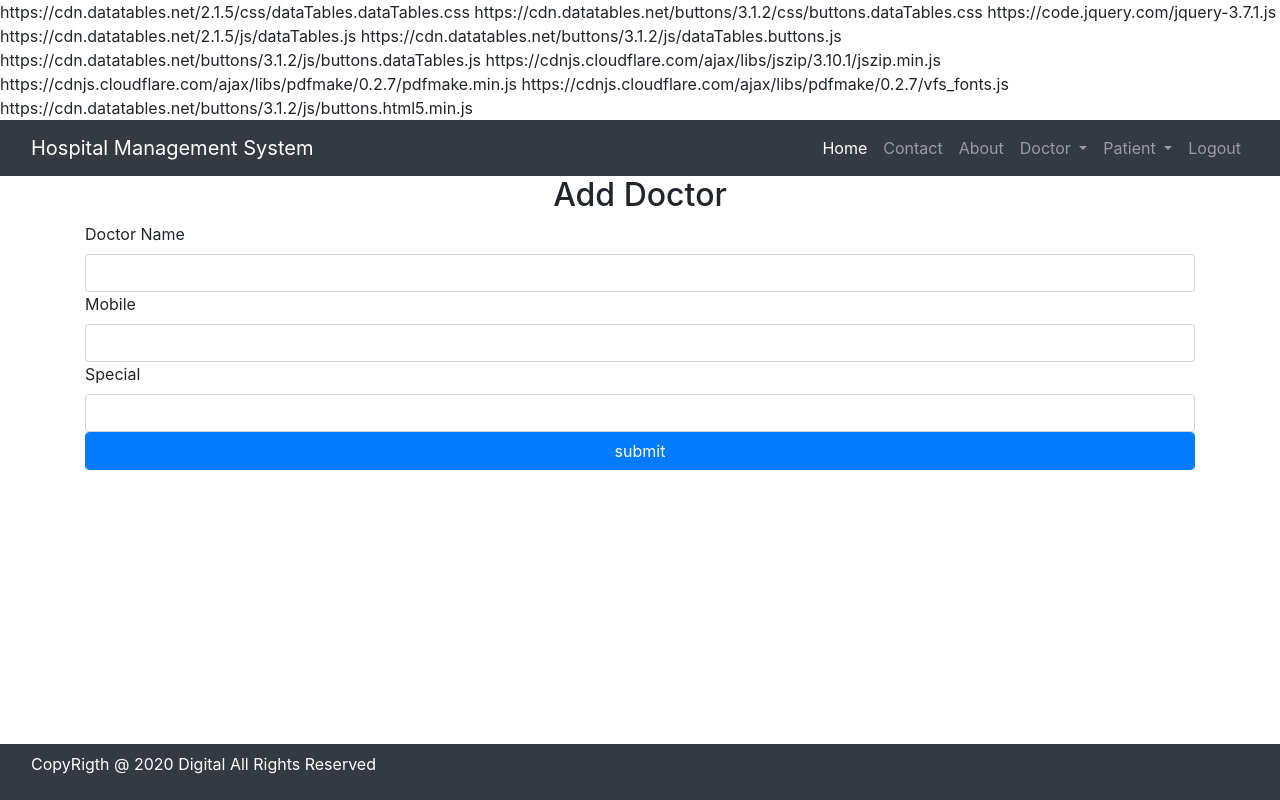
After one commit to RumeysaTasdelen7/Hospital-Management-System, a Django app: page /add_doctor/ in a window 1280 px wide. The commit adds this page. Run offline with Django 5.2, Linux system fonts and the light colour scheme; a user stored in the database is signed in.

Commit message:
31.08.2024

```diff
--- /dev/null
+++ b/hospital_mngt/hospital/templates/add_doctor.html
@@ -0,0 +1,35 @@
+{% include 'base.html' %}
+{% include 'navigation.html' %}
+{% block content %}
+
+{% if error == "no" %}
+<script>
+    alert('Record save successfully');
+    window.location = "{% url 'view_doctor' %}";
+</script>
+{% endif %}
+
+{% if error == "yes" %}
+
+<script>
+    alert('Invalid login, try again');
+</script>
+{% endif %}
+
+<div class="container">
+    <h2 class="text-center">Add Doctor</h2>
+    <form method="POST">
+        {% csrf_token %}
+        <label>Doctor Name</label>
+        <input type="text" class="form-control" name="name"/>
+        <label>Mobile</label>
+        <input type="text" class="form-control" name="mobile"/>
+        <label>Special</label>
+        <input type="text" class="form-control" name="special"/>
+
+        <input type="submit" value="submit" class="form-control btn btn-primary"/>
+    </form>
+</div>
+
+{% endblock content %}
+{% include 'footer.html' %}
--- a/hospital_mngt/hospital/templates/base.html
+++ b/hospital_mngt/hospital/templates/base.html
@@ -10,7 +10,26 @@
     <script src="https://cdn.jsdelivr.net/npm/bootstrap@4.6.2/dist/js/bootstrap.bundle.min.js"></script>
     <link rel="stylesheet" href="https://use.fontawesome.com/releases/v5.7.0/css/all.css">
     <link rel="stylesheet" type="text/css" href="{% static 'css/mystyle.css' %}">
+    https://cdn.datatables.net/2.1.5/css/dataTables.dataTables.css
+    https://cdn.datatables.net/buttons/3.1.2/css/buttons.dataTables.css
+    https://code.jquery.com/jquery-3.7.1.js
+    https://cdn.datatables.net/2.1.5/js/dataTables.js
+    https://cdn.datatables.net/buttons/3.1.2/js/dataTables.buttons.js
+    https://cdn.datatables.net/buttons/3.1.2/js/buttons.dataTables.js
+    https://cdnjs.cloudflare.com/ajax/libs/jszip/3.10.1/jszip.min.js
+    https://cdnjs.cloudflare.com/ajax/libs/pdfmake/0.2.7/pdfmake.min.js
+    https://cdnjs.cloudflare.com/ajax/libs/pdfmake/0.2.7/vfs_fonts.js
+    https://cdn.datatables.net/buttons/3.1.2/js/buttons.html5.min.js
     <title>Hospital Management System</title>
+    <script>
+        new DataTable('#example', {
+        layout: {
+            topStart: {
+                buttons: ['copyHtml5', 'excelHtml5', 'csvHtml5', 'pdfHtml5']
+            }
+        }
+    });
+    </script>
 </head>
 <body>
 
--- a/hospital_mngt/hospital/templates/navigation.html
+++ b/hospital_mngt/hospital/templates/navigation.html
@@ -27,7 +27,7 @@
           </a>
           <ul class="dropdown-menu" aria-labelledby="navbarDropdown">
             <li><a class="dropdown-item" href="{% url 'view_doctor' %}">View_Doctor</a></li>
-            <li><a class="dropdown-item" href="#">Add_Doctor</a></li>
+            <li><a class="dropdown-item" href="{% url 'add_doctor' %}">Add_Doctor</a></li>
           </ul>
         </li>
         <li class="nav-item dropdown">
--- a/hospital_mngt/hospital/urls.py
+++ b/hospital_mngt/hospital/urls.py
@@ -1,5 +1,5 @@
 from django.urls import path
-from .views import About, Home, Contact, Login, Logout_admin, Index, View_Doctor, Delete_Doctor
+from .views import About, Home, Contact, Login, Logout_admin, Index, View_Doctor, Delete_Doctor, Add_Doctor
 
 urlpatterns = [
     path('', Home, name='home'),
@@ -9,6 +9,6 @@ urlpatterns = [
     path('logout/', Logout_admin, name='logout_admin'),
     path('index/', Index, name='dashboard'),
     path('view_doctor/', View_Doctor, name='view_doctor'),
-    #path('delete_doctor(?P<int:id>)/', Delete_Doctor, name='delete_doctor'),
-    path('delete_doctor/<int:pid>/', Delete_Doctor, name='delete_doctor')
+    path('add_doctor/', Add_Doctor, name='add_doctor'),
+    path('delete_doctor/<int:pid>/', Delete_Doctor, name='delete_doctor'),
 ]
--- a/hospital_mngt/hospital/views.py
+++ b/hospital_mngt/hospital/views.py
@@ -60,3 +60,22 @@ def Delete_Doctor(request, pid):
     doctor = Doctor.objects.get(id=pid)
     doctor.delete()
     return redirect('view_doctor')
+
+
+
+def Add_Doctor(request):
+    error = ""
+    if not request.user.is_staff:
+        return redirect('login')
+
+    if request.method == "POST":
+        n = request.POST['name']
+        c = request.POST['mobile']
+        sp = request.POST['special']
+        try:
+            Doctor.objects.create(Name=n, mobile=c, special=sp)
+            error = 'no'
+        except:
+            error = 'yes'
+    d = {'error':error}
+    return render(request, 'add_doctor.html', d)
```
Also changed, not shown: hospital_mngt/hospital/templates/view_doctor.html (+7 -1 lines), hospital_mngt/db.sqlite3.
